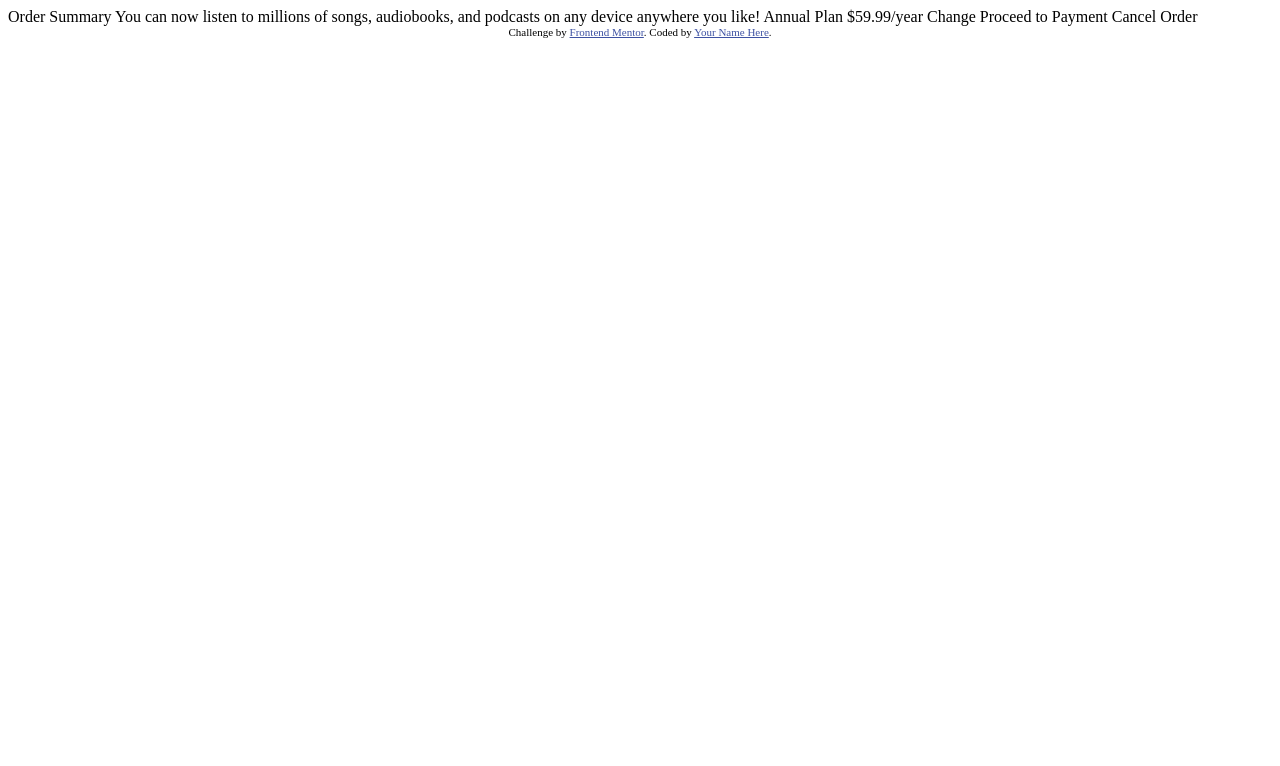
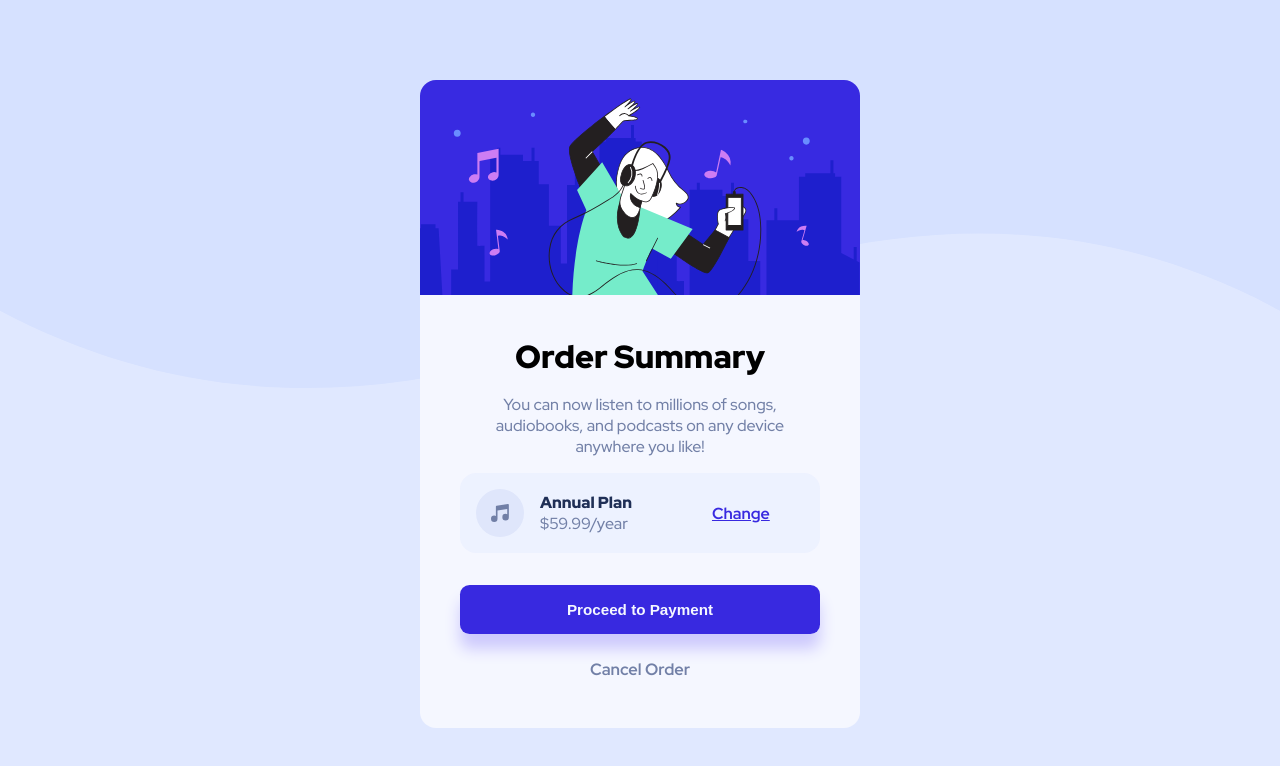
Before and after one commit to felipe-souza17/order-summary-component, a plain HTML site: page index.html in a window 1280 px wide. Drawn offline with Linux system fonts and the light colour scheme.

Commit message:
Desktop version

```diff
--- /dev/null
+++ b/css/style.css
@@ -0,0 +1,123 @@
+:root {
+    /* Primary: */
+
+    --pale-blue: hsl(225, 100%, 94%);
+    --bright-blue: hsl(245, 75%, 52%);
+
+    /* Neutral: */
+
+    --very-pale-blue: hsl(225, 100%, 98%);
+    --desaturated-blue: hsl(224, 23%, 55%);
+    --dark-blue: hsl(223, 47%, 23%);
+}
+* {
+    margin: 0;
+    padding: 0;
+}
+body {
+    font-size: 16px;
+    font-family: 'Red Hat Display', sans-serif;
+    background-image: url(/images/pattern-background-desktop.svg);
+    background-color: var(--pale-blue);
+    background-repeat: no-repeat;
+    background-size: 100%;
+}
+
+.container {
+    margin-top: 10vh;
+    display: flex;
+    flex-direction: column;
+    justify-content: center;
+    margin: 10vh auto;
+    width: 440px;
+}
+.content {
+    background-color: var(--very-pale-blue);
+    border-radius: 0 0 2vh 2vh;
+}
+
+/* Image */
+img {
+    width: 100%;
+    display: block;
+    border-radius: 2vh 2vh 0 0;
+}
+
+/* Info */
+.info {
+    margin: 5vh;
+}
+
+.title, .description {
+    text-align: center;
+}
+
+.title h1 {
+    font-weight: 900;
+}
+.description {
+    color: var(--desaturated-blue);
+    margin: 2vh 0;
+}
+
+/* Plan */
+.plan {
+    background-color: hsla(225, 100%, 94%, 0.4);
+    border-radius: 2vh;
+    padding: 2vh;
+}
+.plan-price {
+    display: flex;
+    align-items: center;
+}
+.plan-price p {
+    margin: 0 10vh 0 2vh;
+    color: var(--dark-blue);
+}
+.plan-price b {
+    font-weight: 900;
+}
+.plan-price span {
+    font-weight: 500;
+    color: var(--desaturated-blue);
+}
+.plan-price a {
+    color: var(--bright-blue);
+    font-weight: 700;
+}
+.plan-price a:hover {
+    opacity: 0.6;
+    text-decoration: none;
+}
+
+/* Buttons */
+.btn-payment {
+    display: flex;
+    flex-direction: column;
+    margin: 4vh 0;
+}
+
+.proceed-payment {
+    padding: 2vh;
+    margin-bottom: 2vh;
+    font-size: 13px;
+    color: var(--very-pale-blue);
+    background-color: var(--bright-blue);
+    border: none;
+    border-radius: 1.2vh;
+    box-shadow: 0 15px 15px hsl(245, 93%, 89%);
+}
+.proceed-payment:hover {
+    opacity: 0.7;
+}
+.cancel-order {
+    border: none;
+    text-decoration: none;
+    color: var(--desaturated-blue);
+    font-weight: 900;
+    font-size: 14px;
+    margin: 1vh auto;
+}
+.cancel-order:hover {
+    color: var(--dark-blue);
+}
--- a/index.html
+++ b/index.html
@@ -1,37 +1,77 @@
 <!DOCTYPE html>
 <html lang="en">
+
 <head>
   <meta charset="UTF-8">
-  <meta name="viewport" content="width=device-width, initial-scale=1.0"> <!-- displays site properly based on user's device -->
+  <meta name="viewport" content="width=device-width, initial-scale=1.0">
+  <!-- displays site properly based on user's device -->
 
   <link rel="icon" type="image/png" sizes="32x32" href="./images/favicon-32x32.png">
+
+  <link rel="stylesheet" href="css/style.css">
+
+  <link rel="preconnect" href="https://fonts.googleapis.com">
+  <link rel="preconnect" href="https://fonts.gstatic.com" crossorigin>
+  <link href="https://fonts.googleapis.com/css2?family=Red+Hat+Display:wght@500;700;900&display=swap" rel="stylesheet">
 
   <title>Frontend Mentor | Order summary card</title>
 
   <!-- Feel free to remove these styles or customise in your own stylesheet 👍 -->
   <style>
-    .attribution { font-size: 11px; text-align: center; }
-    .attribution a { color: hsl(228, 45%, 44%); }
+    .attribution {
+      font-size: 11px;
+      text-align: center;
+    }
+
+    .attribution a {
+      color: hsl(228, 45%, 44%);
+    }
   </style>
 </head>
+
 <body>
-
-  Order Summary
-
-  You can now listen to millions of songs, audiobooks, and podcasts on any
-  device anywhere you like!
-
-  Annual Plan
-  $59.99/year
-
-  Change
-
-  Proceed to Payment
-  Cancel Order
-
+  <div class="container">
+      <div class="image">
+        <img src="images/illustration-hero.svg" alt="">
+      </div>
+      <div class="content">
+        <div class="info">
+          <div class="title">
+            <h1>Order Summary</h1>
+          </div>
+          <div class="description">
+            <p>You can now listen to millions of songs, audiobooks, and podcasts on any
+              device anywhere you like!</p>
+          </div>
+          <div class="plan">
+            <div class="plan-price">
+              <svg xmlns="http://www.w3.org/2000/svg" width="48" height="48">
+                <g fill="none" fill-rule="evenodd">
+                  <circle cx="24" cy="24" r="24" fill="#DFE6FB" />
+                  <path fill="#717FA6" fill-rule="nonzero"
+                    d="M32.574 15.198a.81.81 0 00-.646-.19L20.581 16.63a.81.81 0 00-.696.803V26.934a3.232 3.232 0 00-1.632-.44A3.257 3.257 0 0015 29.747 3.257 3.257 0 0018.253 33a3.257 3.257 0 003.253-3.253v-8.37l9.726-1.39v5.327a3.232 3.232 0 00-1.631-.441 3.257 3.257 0 00-3.254 3.253 3.257 3.257 0 003.254 3.253 3.257 3.257 0 003.253-3.253V15.81a.81.81 0 00-.28-.613z" />
+                </g>
+              </svg>
+                <p>
+                  <b>Annual Plan<br></b>
+                  <span>$59.99/year</span>
+                </p>
+                <a class="change-payment" href="#">Change</a>
+            </div>
+          </div>
+          <div class="btn-payment">
+            <button class="proceed-payment"><h3>Proceed to Payment</h3></button>
+            <a class="cancel-order" href="#"><h3>Cancel Order</h3></a>
+          </div>
+        </div>
+      </div>
+  </div>
+  <!--
   <div class="attribution">
     Challenge by <a href="https://www.frontendmentor.io?ref=challenge" target="_blank">Frontend Mentor</a>.
     Coded by <a href="#">Your Name Here</a>.
   </div>
+  -->
 </body>
+
 </html>
```
